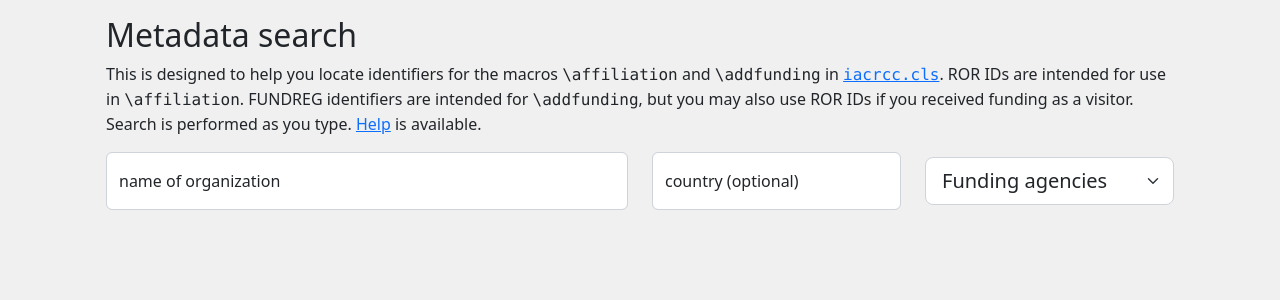
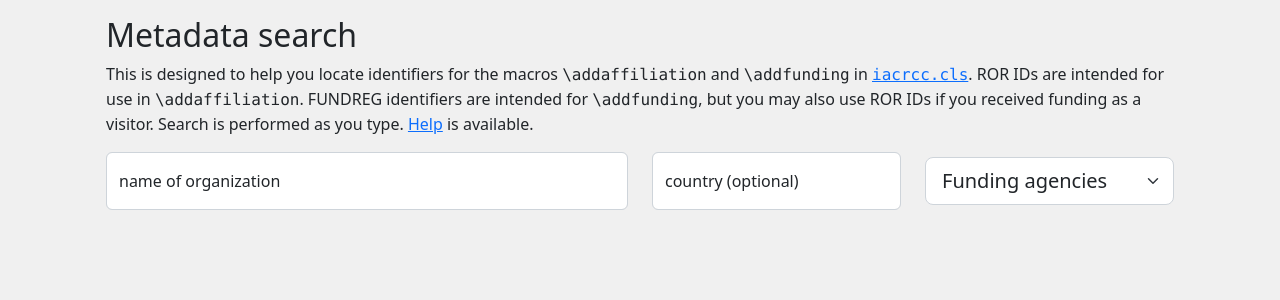
Before and after one commit to IACR/latex-submit, a Flask app: page /funding in a window 1280 px wide. Shown: the part 106-406 px from the top of the page. Run offline with Flask 3, Linux system fonts and the light colour scheme; parts of the project's set-up code (start-up, migrations or seed data) failed here and were passed over; some libraries are stand-ins or nearby versions.

Commit message:
Change of \affiliation to \addaffiliation.

```diff
--- a/webapp/templates/funding.html
+++ b/webapp/templates/funding.html
@@ -80,9 +80,9 @@ This template is used to show search on fundreg.
   <h2>Metadata search</h2>
   <p class="mt-2">
     This is designed to help you locate identifiers for the macros
-    <i-mono>\affiliation</i-mono> and <i-mono>\addfunding</i-mono> in
+    <i-mono>\addaffiliation</i-mono> and <i-mono>\addfunding</i-mono> in
     <a href="/iacrcc"><i-mono>iacrcc.cls</i-mono></a>.
-    ROR IDs are intended for use in <i-mono>\affiliation</i-mono>.
+    ROR IDs are intended for use in <i-mono>\addaffiliation</i-mono>.
     FUNDREG identifiers are intended for <i-mono>\addfunding</i-mono>, but you may
     also use ROR IDs if you received funding as a visitor.
     Search is performed as you type. <a href="#helpModal" data-bs-toggle="modal">Help</a>
@@ -132,10 +132,10 @@ This template is used to show search on fundreg.
 <p>
   For an affiliation:<button id="bibcopy" class="ms-3 btn btn-sm btn-secondary"
                                         aria-label="Copy to clipboard"
-                                        onclick="copyMetadata('bibcopy', 'latexaffiliation')">Copy \affiliation to clipboard</button>
+                                        onclick="copyMetadata('bibcopy', 'latexaffiliation')">Copy \addaffiliation to clipboard</button>
 </p>
 <pre id="latexaffiliation" class="mt-2 py-2">
-\affiliation[ror        = {{item.source_id}},
+\addaffiliation[ror        = {{item.source_id}},
                 onclick    = {optional url},
                 department = {optional department},
                 street     = {optional street address},
@@ -321,11 +321,11 @@ This template is used to show search on fundreg.
       </div>
       <div class="modal-body">
         <p>
-          The <i-mono>\addfunding</i-mono> and <i-mono>\affiliation</i-mono> macros in
+          The <i-mono>\addfunding</i-mono> and <i-mono>\addaffiliation</i-mono> macros in
           <i-mono>iacrcc.cls</i-mono> can use IDs that globally identify organizations.
         </p>
         <p>
-          The <i-mono>\affiliation</i-mono> macro expects an ID from the
+          The <i-mono>\addaffiliation</i-mono> macro expects an ID from the
           <a href="https://ror.org/" target="_blank">Research Organization Registry</a> (ROR).
           Not every organization will have such an ID, but there are
           now 102,000 organizations that have been registered.
```
Lines whose indentation alone changed are shown as unchanged.
